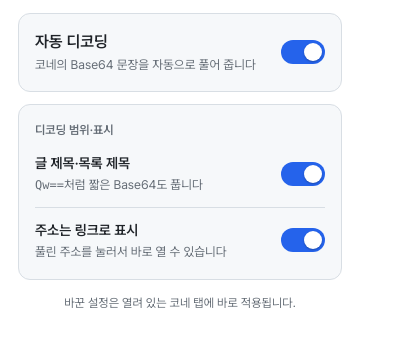
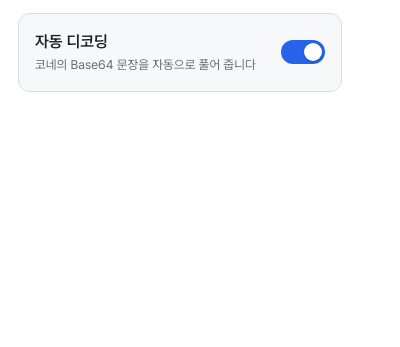
Before and after one commit to starark957/kone-base64-decoder, a browser extension: page src/popup/popup.html in a window 400 px wide. Shown: the part 63-410 px from the top of the page. Drawn offline with Linux system fonts and the light colour scheme.

Commit message:
팝업을 자동 디코딩 켜기·끄기 하나로 줄임
- 팝업에서 "글 제목·목록 제목", "주소는 링크로 표시" 옵션과 아래 안내 문구를 뺐다.
  제목·목록 제목 디코딩과 주소 링크는 항상 켜진 동작으로 둔다.
- 설정은 enabled 하나만 남겼다. display, decodeTitles, linkify, minLength는
  지우고, 예전 버전이 저장한 값은 읽을 때 버린다. 최소 길이 등 기준은
  base64.AREA, content.js의 AREAS 상수에 둔다.
- 팝업 문구가 줄어 Pretendard JP에서 폰트를 다시 만듦(55.3KB → 47.4KB).
- 흉내 페이지의 제목 디코딩 버튼 제거, README 갱신(M7 옵션 페이지는 만들지 않음).

Co-Authored-By: Claude Opus 5.5 <noreply@anthropic.com>

```diff
--- a/src/lib/settings.js
+++ b/src/lib/settings.js
@@ -1,33 +1,19 @@
 // 설정 기본값과 읽기·쓰기. 저장소는 chrome.storage.sync.
+// 사용자 설정은 자동 디코딩 켜기·끄기 하나뿐이다. 디코딩 범위(본문·제목·목록 제목),
+// 주소 링크 표시, 최소 길이 같은 기준은 설정이 아니라 코드(content.js, base64.js)에 둔다.
 (function (root) {
   'use strict';
 
   const DEFAULTS = Object.freeze({
     enabled: true,
-    display: 'replace', // 'replace' | 'both' (v1.1 옵션 페이지에서 선택)
-    decodeTitles: true,
-    linkify: true,
-    minLength: Object.freeze({ body: 16, title: 4 }),
   });
 
-  /** 저장된 값(일부만 있을 수 있음)을 기본값과 합쳐 완전한 설정으로 만든다. */
+  /** 저장된 값(일부만 있을 수 있음)을 기본값과 합쳐 완전한 설정으로 만든다. 모르는 키는 버린다. */
   function normalize(raw) {
     const src = raw && typeof raw === 'object' ? raw : {};
-    const minLength = { ...DEFAULTS.minLength, ...(src.minLength || {}) };
     return {
       enabled: typeof src.enabled === 'boolean' ? src.enabled : DEFAULTS.enabled,
-      display: src.display === 'both' ? 'both' : 'replace',
-      decodeTitles: typeof src.decodeTitles === 'boolean' ? src.decodeTitles : DEFAULTS.decodeTitles,
-      linkify: typeof src.linkify === 'boolean' ? src.linkify : DEFAULTS.linkify,
-      minLength: {
-        body: positiveInt(minLength.body, DEFAULTS.minLength.body),
-        title: positiveInt(minLength.title, DEFAULTS.minLength.title),
-      },
     };
-  }
-
-  function positiveInt(value, fallback) {
-    return Number.isInteger(value) && value > 0 ? value : fallback;
   }
 
   async function load() {
--- a/src/popup/popup.css
+++ b/src/popup/popup.css
@@ -69,56 +69,19 @@ h1 {
   font-size: 12px;
 }
 
-main {
-  display: grid;
-  gap: 12px;
-}
-
 .card {
   border: 1px solid var(--line);
   border-radius: 12px;
   background: var(--card);
 }
 
-.main-toggle,
-.row {
+.main-toggle {
   display: flex;
   align-items: center;
   justify-content: space-between;
   gap: 16px;
+  padding: 16px;
   cursor: pointer;
-}
-
-.main-toggle {
-  padding: 16px;
-}
-
-.main-toggle .title {
-  font-size: 16px;
-}
-
-.options {
-  padding: 6px 16px;
-  transition: opacity 0.15s;
-}
-
-.options.dimmed {
-  opacity: 0.5;
-}
-
-.options h2 {
-  margin: 10px 0 2px;
-  color: var(--muted);
-  font-size: 12px;
-  font-weight: 600;
-}
-
-.row {
-  padding: 12px 0;
-}
-
-.row + .row {
-  border-top: 1px solid var(--line);
 }
 
 .text {
@@ -128,23 +91,13 @@ main {
 }
 
 .title {
+  font-size: 16px;
   font-weight: 600;
 }
 
 .desc {
   color: var(--muted);
   font-size: 12.5px;
-}
-
-code {
-  font: 12px ui-monospace, Consolas, monospace;
-}
-
-footer {
-  margin-top: 14px;
-  color: var(--muted);
-  font-size: 12px;
-  text-align: center;
 }
 
 /* 켜기·끄기 스위치 */
--- a/src/popup/popup.html
+++ b/src/popup/popup.html
@@ -14,44 +14,16 @@
     </div>
   </header>
 
-  <main>
   <label class="card main-toggle">
     <span class="text">
       <span class="title">자동 디코딩</span>
       <span class="desc" id="enabled-desc">코네의 Base64 문장을 자동으로 풀어 줍니다</span>
     </span>
     <span class="switch">
-        <input type="checkbox" id="enabled" data-setting="enabled">
+      <input type="checkbox" id="enabled">
       <span class="slider" aria-hidden="true"></span>
     </span>
   </label>
-
-    <section class="card options" id="options">
-      <h2>디코딩 범위·표시</h2>
-      <label class="row">
-        <span class="text">
-          <span class="title">글 제목·목록 제목</span>
-          <span class="desc"><code>Qw==</code>처럼 짧은 Base64도 풉니다</span>
-        </span>
-        <span class="switch">
-          <input type="checkbox" id="decodeTitles" data-setting="decodeTitles">
-          <span class="slider" aria-hidden="true"></span>
-        </span>
-      </label>
-      <label class="row">
-        <span class="text">
-          <span class="title">주소는 링크로 표시</span>
-          <span class="desc">풀린 주소를 눌러서 바로 열 수 있습니다</span>
-        </span>
-        <span class="switch">
-          <input type="checkbox" id="linkify" data-setting="linkify">
-          <span class="slider" aria-hidden="true"></span>
-        </span>
-      </label>
-    </section>
-  </main>
-
-  <footer>바꾼 설정은 열려 있는 코네 탭에 바로 적용됩니다.</footer>
 
   <script src="../lib/browser-api.js"></script>
   <script src="../lib/settings.js"></script>
--- a/src/popup/popup.js
+++ b/src/popup/popup.js
@@ -2,18 +2,15 @@
   'use strict';
 
   const { api, settings } = root.B64D;
-  const inputs = [...document.querySelectorAll('input[data-setting]')];
-  const options = document.getElementById('options');
+  const enabled = document.getElementById('enabled');
   const enabledDesc = document.getElementById('enabled-desc');
 
   const DESC_ON = '코네의 Base64 문장을 자동으로 풀어 줍니다';
   const DESC_OFF = '꺼져 있습니다. 원문이 그대로 보입니다';
 
   function render(s) {
-    for (const input of inputs) input.checked = !!s[input.dataset.setting];
+    enabled.checked = s.enabled;
     enabledDesc.textContent = s.enabled ? DESC_ON : DESC_OFF;
-    // 전체가 꺼져 있으면 세부 설정은 흐리게(바꿀 수는 있게) 둔다
-    options.classList.toggle('dimmed', !s.enabled);
   }
 
   async function init() {
@@ -23,11 +20,9 @@
       // 버전을 못 읽어도 팝업은 동작해야 한다
     }
     render(await settings.load());
-    for (const input of inputs) {
-      input.addEventListener('change', async () => {
-        render(await settings.save({ [input.dataset.setting]: input.checked }));
-      });
-    }
+    enabled.addEventListener('change', async () => {
+      render(await settings.save({ enabled: enabled.checked }));
+    });
   }
 
   init();
```
Also changed, not shown: src/content/content.js (+13 -25 lines), tests/fixtures/kone-post.html (+0 -5 lines), tests/settings.test.js (+14 -19 lines), README.md, src/popup/fonts/popup-sans.woff2. Lines whose indentation alone changed are shown as unchanged.
